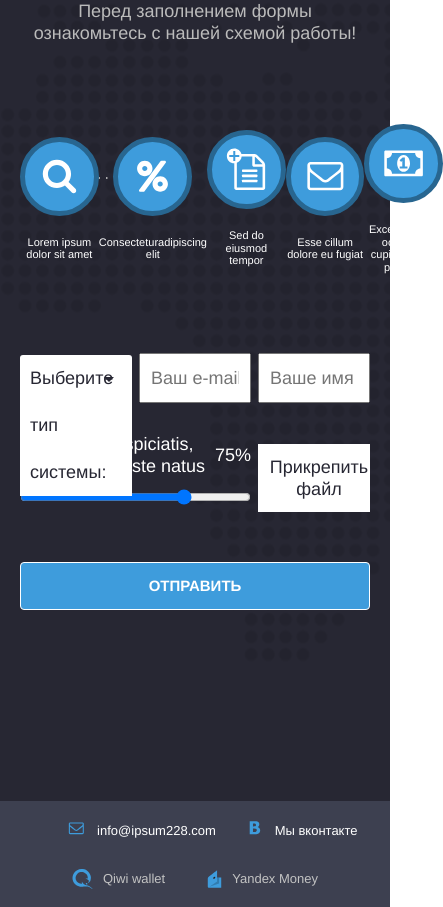
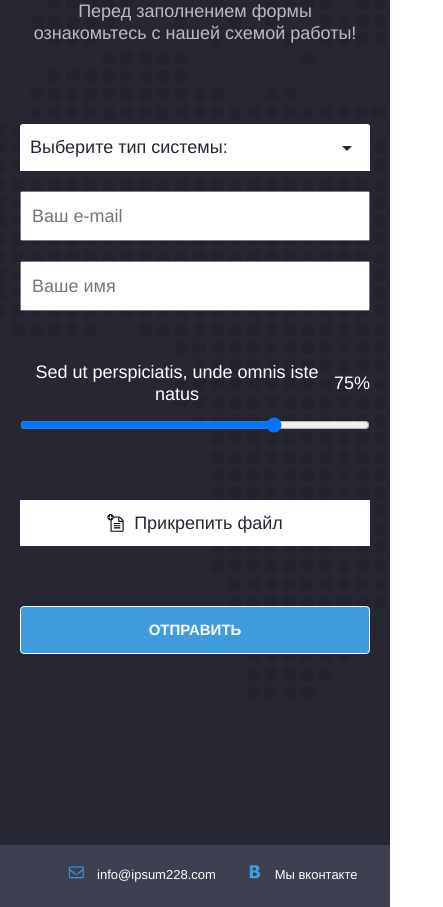
Before and after one commit to AlexandrKarpovich/employcity-test, a Vue app: page /order in a window 390 px wide. Shown: the part 1280-2187 px from the top of the page, 443 px wide, since content can reach past the window. Built offline with nearby package versions, Linux system fonts and the light colour scheme.

Commit message:
adaptive

```diff
--- a/src/components/OrderForm.vue
+++ b/src/components/OrderForm.vue
@@ -152,6 +152,10 @@ export default {
       margin-top: 80px;
       position: relative;
 
+      @media (max-width: 768px) {
+        display: none;
+      }
+
       &::after {
         content: "";
         position: absolute;
@@ -164,21 +168,6 @@ export default {
         background: url('../assets/cirlce.png') center no-repeat;
         background-size: contain;
       }
-
-      // &::after {
-      //   content: '';
-      //   background-image: radial-gradient(ellipse, #C4C4C4 3px, transparent 0);
-      //   background-size: 20px 20px;
-      //   background-repeat: repeat;
-      //   width: 80%;
-      //   height: 20px;
-      //   left: 0;
-      //   right: 0;
-      //   bottom: 62%;
-      //   margin: auto;
-      //   position: absolute;
-      // }
-
 
       &__item {
         display: flex;
@@ -200,12 +189,6 @@ export default {
           display: flex;
           justify-content: center;
           align-items: center;
-
-          // @media (max-width: var(--table-breakpoint)) {
-          //   width: 5rem;
-          //   height: 5rem;
-          //   background: red;
-          // }
         }
         &__txt {
           margin-top: 20px;
@@ -219,9 +202,9 @@ export default {
       flex-wrap: wrap;
       margin-top: 80px;
 
-      // @include for-phone {
-      //   flex-direction: column;
-      // }
+      @media (max-width: 768px) {
+        flex-direction: column;
+      }
 
       &__item {
         width: 32%;
@@ -230,13 +213,24 @@ export default {
         line-height: 22px;
         color: #272733;
 
+        @media (max-width: 768px) {
+          width: 100%;
+          margin-bottom: 20px;
+        }
+
         &:nth-child(4) {
           width: 66%;
           margin-top: 30px;
+          @media (max-width: 768px) {
+            width: 100%;
+          }
         }
         &:nth-child(5) {
           margin-top: 30px;
           width: 32%;
+          @media (max-width: 768px) {
+            width: 100%;
+          }
         }
 
         input, select {
```
Lines whose indentation alone changed are shown as unchanged.
